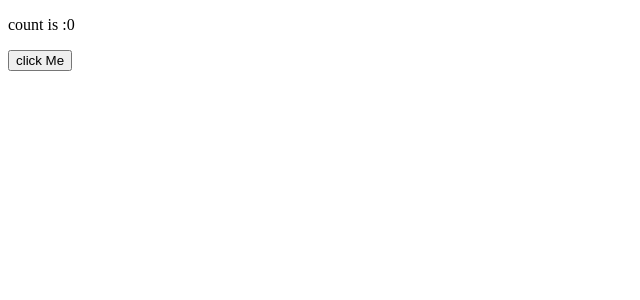
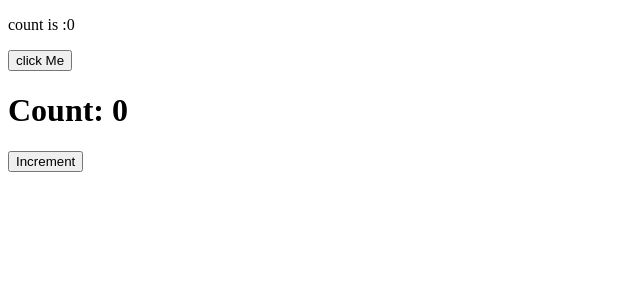
Before and after one commit to DishaKD21/Practice, a React (Vite) app in the folder React/concepts/TypesOfHooks/: page / in a window 1280 px wide. Shown: the top 300 px of the page, without its empty margins (0-640 px from the left). Built offline with nearby package versions, Linux system fonts and the light colour scheme.

Commit message:
practice of useEffect

```diff
--- a/React/concepts/TypesOfHooks/src/App.jsx
+++ b/React/concepts/TypesOfHooks/src/App.jsx
@@ -1,9 +1,11 @@
 import './App.css';
 import UseEffect from './components/Useeffect';
+import LoggerComponent from './components/LoggerComponent'
 function App() {
   return (
     <>
     <UseEffect></UseEffect>
+    <LoggerComponent></LoggerComponent>
     </>
   )
 }
--- /dev/null
+++ b/React/concepts/TypesOfHooks/src/components/LoggerComponent.jsx
@@ -0,0 +1,17 @@
+import React, { useState, useEffect } from 'react';
+function LoggerComponent() {
+const [count, setCount] = useState(0);
+useEffect (() => {
+console.log('Component rendered or count changed:', count);
+});
+
+//runs on every render
+return(
+<div>
+<h1>Count: {count}</h1>
+<button onClick={() => setCount(count + 1)}
+>Increment</button>
+</div>
+);
+}
+export default LoggerComponent;
```
